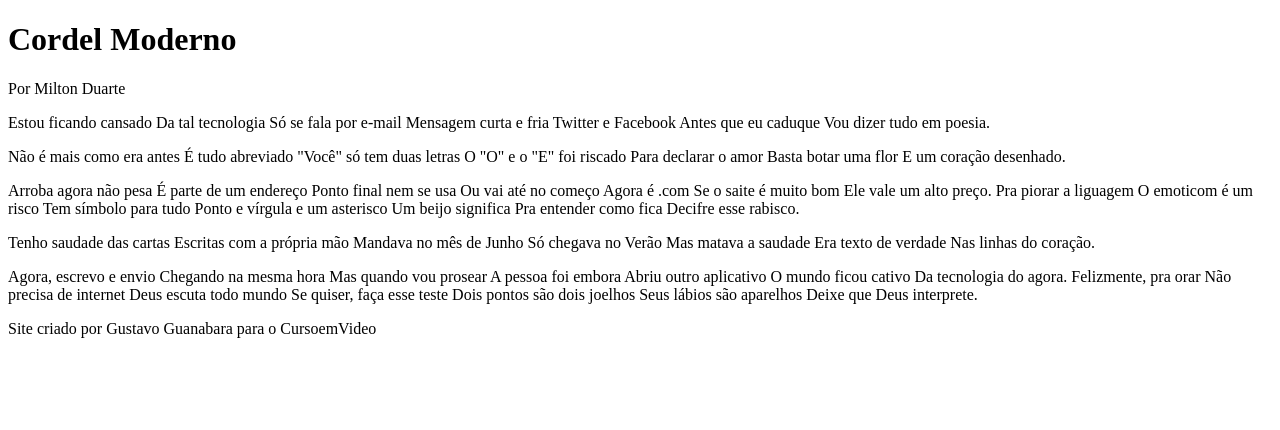
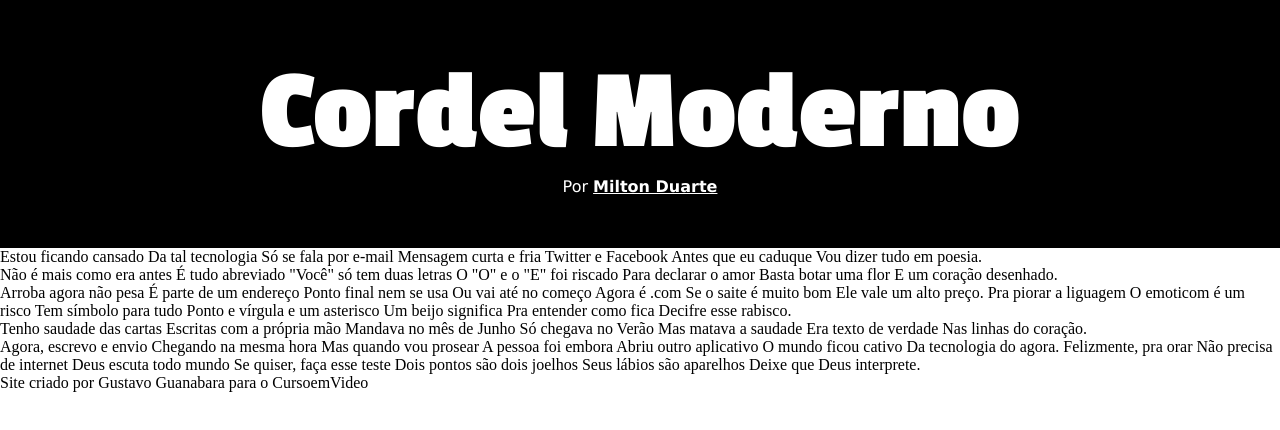
Before and after one commit to TaisaBraga/html-css, a plain HTML site: page desafio-mod3/cordel-moderno/index.html in a window 1280 px wide. Drawn offline with Linux system fonts and the light colour scheme.

Commit message:
Adicionando estilo ao cabeçalho

```diff
--- a/desafio-mod3/cordel-moderno/index.html
+++ b/desafio-mod3/cordel-moderno/index.html
@@ -6,11 +6,23 @@
     <meta name="viewport" content="width=device-width, initial-scale=1.0" />
     <title>Cordel Moderno</title>
     <link rel="stylesheet" href="style.css" />
+    <link
+      href="https://fonts.googleapis.com/css2?family=Passion+One:wght@700&family=Sriracha&display=swap"
+      rel="stylesheet"
+    />
   </head>
   <body>
     <header>
       <h1>Cordel Moderno</h1>
-      <p>Por Milton Duarte</p>
+      <p>
+        Por
+        <a
+          href="https://www.recantodasletras.com.br/poesias/3186743"
+          target="_blank"
+          style="color: white"
+          ><strong>Milton Duarte</strong>
+        </a>
+      </p>
     </header>
     <main>
       <p>
--- a/desafio-mod3/cordel-moderno/style.css
+++ b/desafio-mod3/cordel-moderno/style.css
@@ -0,0 +1,30 @@
+* {
+  margin: 0;
+  padding: 0;
+}
+
+:root {
+  --fonte1: Verdana, Geneva, Tahoma, sans-serif;
+  --fonte2: 'Passion One', cursive;
+  --fonte3: 'Sriracha', cursive;
+}
+
+header {
+  background-color: black;
+  color: white;
+  display: block;
+  height: 15.5em;
+  text-align: center;
+}
+
+header > h1 {
+  padding-top: 50px;
+  font-family: var(--fonte2);
+  font-size: 9vw;
+}
+
+header > p {
+  font-family: var(--fonte1);
+  display: block;
+  padding-bottom: 50px;
+}
```
